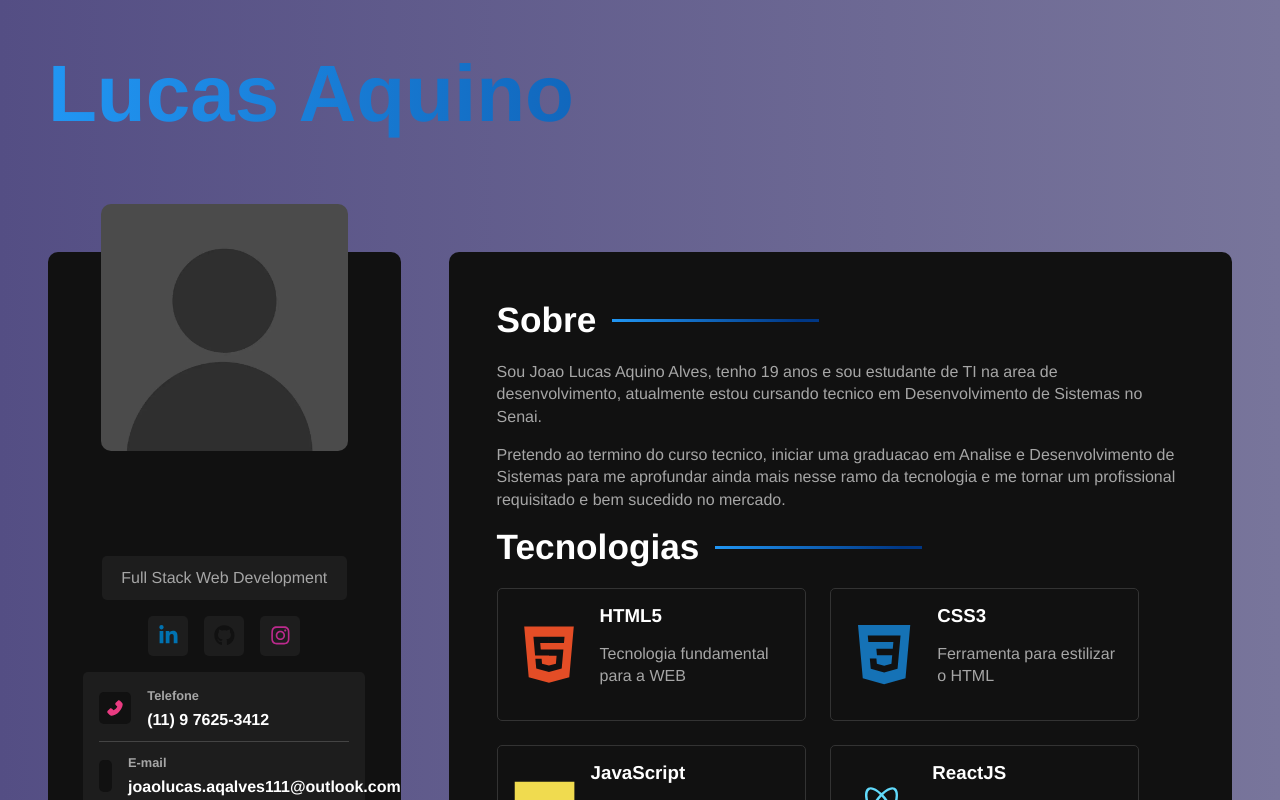
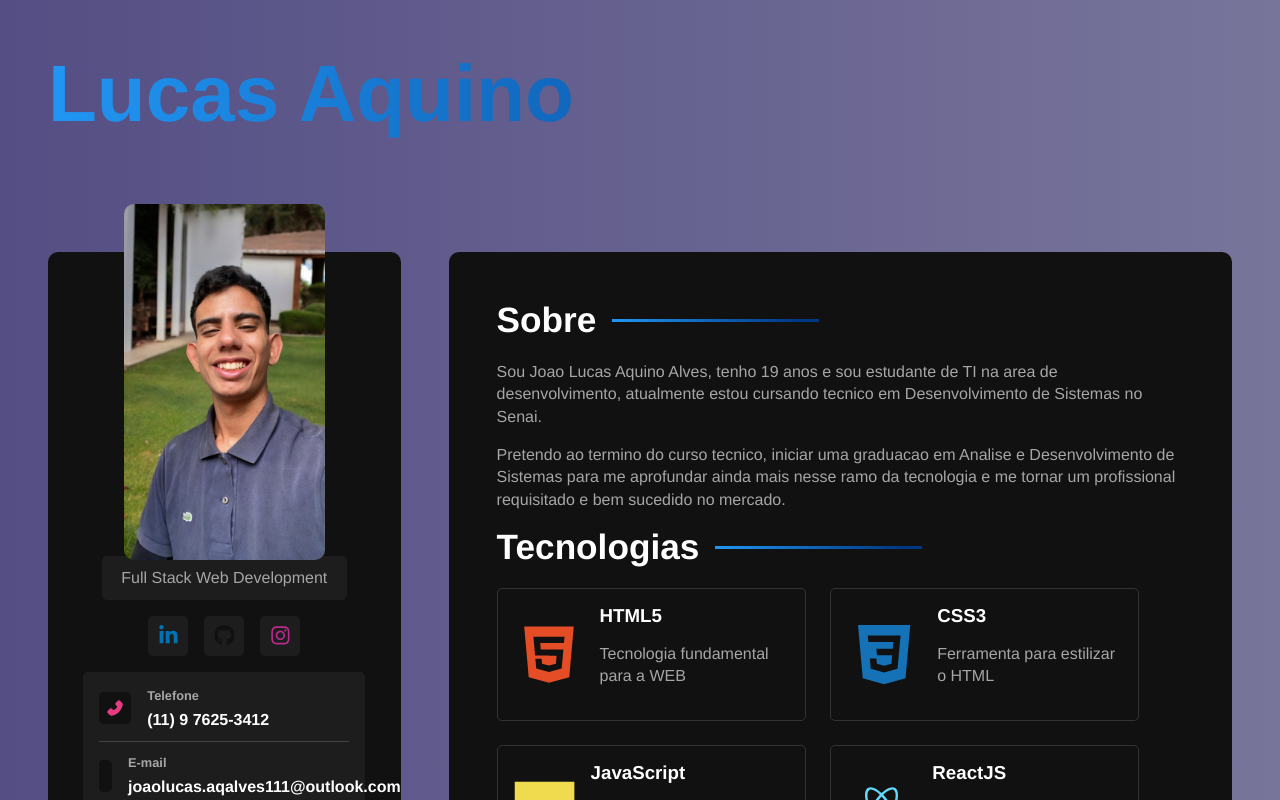
Before and after one commit to devLucasAquino/portfolio, a React (Vite) app: page / in a window 1280 px wide. Shown: the top 800 px of the page. Built offline with nearby package versions, Linux system fonts and the light colour scheme.

Commit message:
update: adicionado foto de perfil

```diff
--- a/src/components/Sidebar.jsx
+++ b/src/components/Sidebar.jsx
@@ -1,7 +1,7 @@
 import SocialNetworks from './SocialNetworks';
 import InformationContainer from './InformationContainer';
 
-import Avatar from '../img/perfil.webp';
+import Avatar from '../img/perfil.jpg';
 
 import '../styles/components/sidebar.sass';
 
--- a/src/styles/components/sidebar.sass
+++ b/src/styles/components/sidebar.sass
@@ -17,6 +17,7 @@
         border-radius: variables.$container-border-radius
         position: absolute
         top: -3rem
+        height: 35%
 
     .title
         color: variables.$text-color-secondary
```
Also changed, not shown: src/img/perfil.jpg (added), 1 other file (tests, documents, lock files or other folders).
